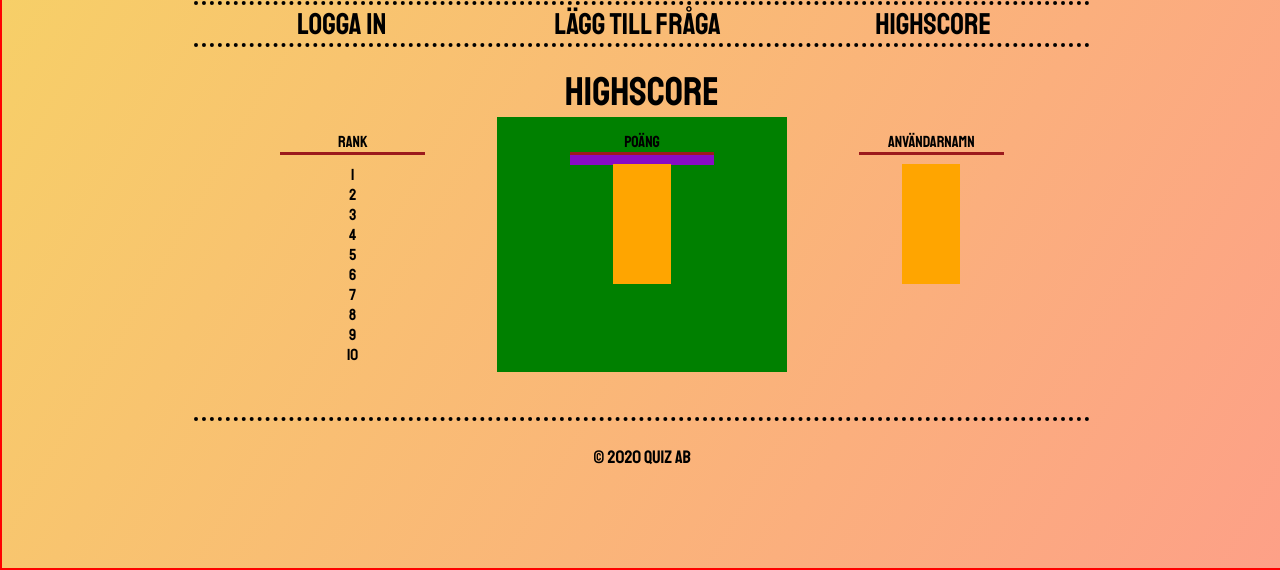
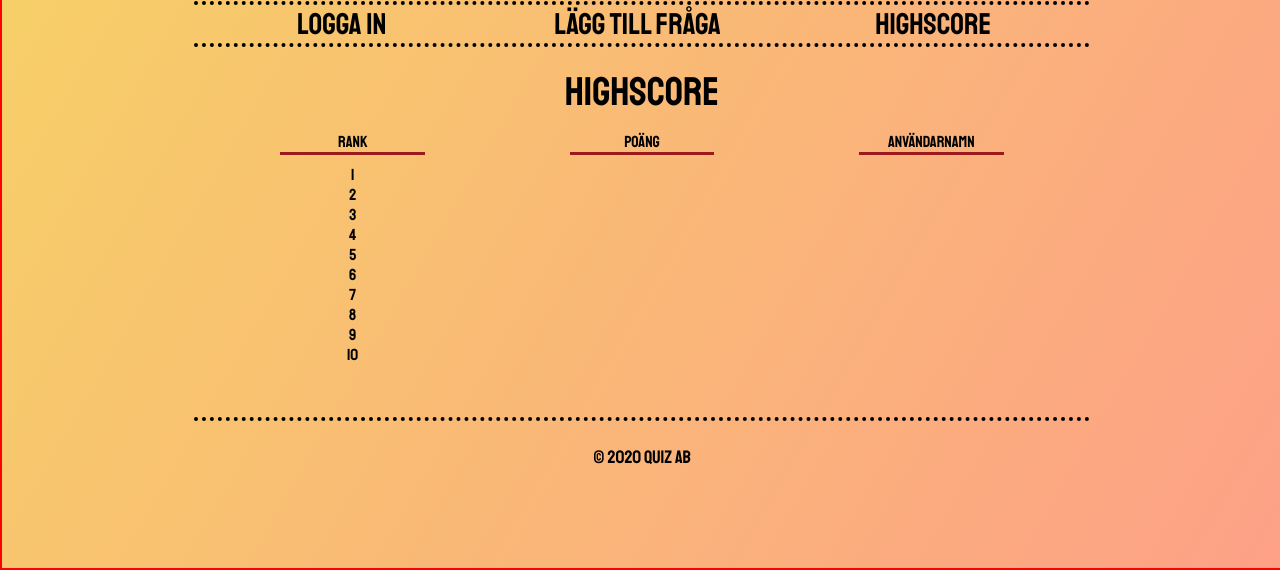
Before and after one commit to PhilipRautiainen1/Projekt-i-Webbramverk, a Flask app: page /highscore in a window 1280 px wide. Shown: the part 234-804 px from the top of the page. Run offline with Flask 2, Linux system fonts and the light colour scheme; data that the repository does not hold is empty; some web fonts are replaced.

Commit message:
Finished highscore page

```diff
--- a/view/static/css/highscore.css
+++ b/view/static/css/highscore.css
@@ -53,7 +53,7 @@
         text-align: center;
         /*min-height: 100vh;*/
         height: 30vh;
-        background-color: green;
+        /*background-color: green;*/
         float: left;
         font-family: 'Staatliches', cursive;
         /*margin: 0 auto;*/
@@ -67,7 +67,7 @@
         width: 50%; /* Change this to whatever width you want. */
         padding-top: 10px; /* This creates some space between the element and the border. */
         border-top: 3px solid #9C1A1C; /* This creates the border. Replace black with whatever color you want. */
-        background-color: #890bc4;
+        /*background-color: #890bc4;*/
     }
 
     #pointsheader{
@@ -83,7 +83,7 @@
         left: 40%;
       margin: 0 auto;
       position: relative;
-      background:orange;
+      /*background:orange;*/
         text-align: center;
     }
 
@@ -119,7 +119,7 @@
         left: 40%;
       margin: 0 auto;
       position: relative;
-      background:orange;
+      /*background:orange;*/
         text-align: center;
     }
 
```
